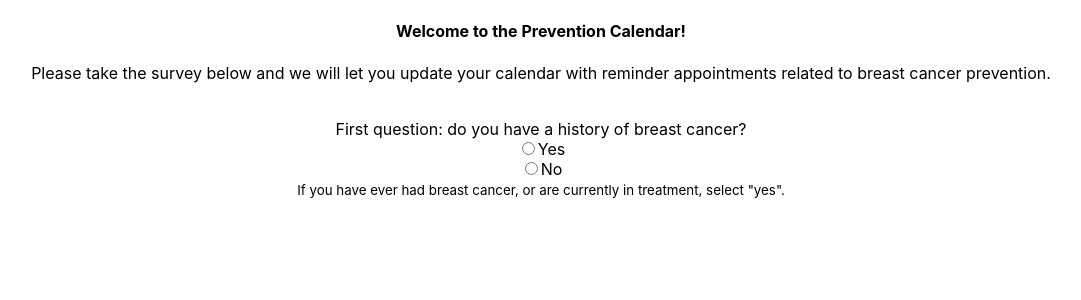
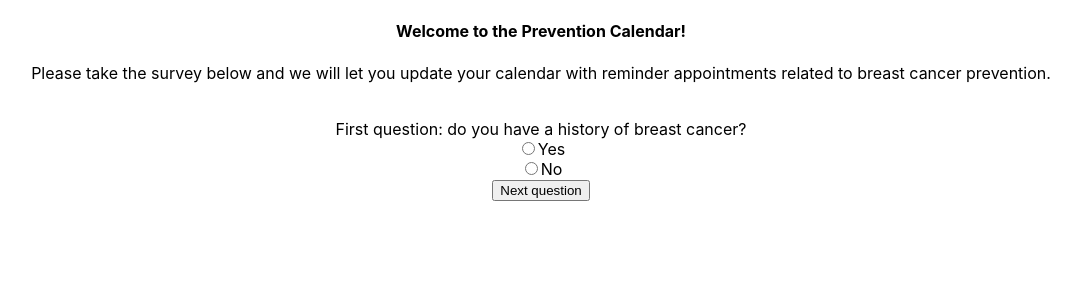
Before and after one commit to mNov/calendar_web_app, a React (Create React App) app in the folder calendar_web_app_client/: page / in a window 1280 px wide. Shown: the top 300 px of the page, without its empty margins (99-1180 px from the left). Built offline with nearby package versions, Linux system fonts and the light colour scheme.

Commit message:
use redux store, get a basic question flow going

```diff
--- a/calendar_web_app_client/src/app/store.js
+++ b/calendar_web_app_client/src/app/store.js
@@ -1,8 +1,8 @@
-import { configureStore } from '@reduxjs/toolkit';
-import counterReducer from '../features/counter/counterSlice';
+import { configureStore } from "@reduxjs/toolkit";
+import surveyReducer from "../features/survey/surveySlice";
 
 export default configureStore({
   reducer: {
-    counter: counterReducer,
+    survey: surveyReducer,
   },
 });
--- a/calendar_web_app_client/src/features/survey/Survey.js
+++ b/calendar_web_app_client/src/features/survey/Survey.js
@@ -1,56 +1,105 @@
 import React, { useState } from "react";
+import { useSelector, useDispatch } from "react-redux";
+import {
+  selectCurrentQuestion,
+  updateAnswer,
+  updateCurrentQuestion,
+} from "./surveySlice";
 import Form from "react-bootstrap/Form";
+import Button from "react-bootstrap/Button";
 
-export function Survey() {
-  const [surveyAnswers, setSurveyAnswers] = useState({
-    personalHistory: null,
-    familyHistory: null,
-    geneticMutation: null,
-    radiationBefore30: null,
-    below40: null,
-    between40And44: null,
-    between45And54: null,
-    above55: null,
-  });
-
-  const [currentQuestion, setCurrentQuestion] = useState(1);
-
-  const handleSurveyAnswerChange = (questionName) => (e) => {
-    setSurveyAnswers({
-      ...surveyAnswers,
-      [questionName]: e.target.value,
-    });
-    // console.log("the surveyanswers state is now");
-    // console.dir(surveyAnswers);
-  };
-
-  return (
-    <Form>
+function Question(props) {
+  const dispatch = useDispatch();
+  const [answer, setAnswer] = useState(null);
+  const currentQuestion = useSelector(selectCurrentQuestion);
+  return currentQuestion == props.questionName ? (
+    <>
+      <Form
+        onSubmit={(e) => {
+          e.preventDefault();
+          dispatch(updateAnswer(props.questionName, answer));
+          dispatch(updateCurrentQuestion());
+        }}
+      >
         <Form.Group>
-        <Form.Label>
-          First question: do you have a history of breast cancer?
-        </Form.Label>
+          <Form.Label>{props.questionString}</Form.Label>
           <Form.Check
             inline
             type="radio"
             label={"Yes"}
             value={true}
-          checked={surveyAnswers.personalHistory === "true"}
-          onChange={handleSurveyAnswerChange("personalHistory")}
+            checked={answer === "true"}
+            onChange={(e) => setAnswer(e.target.value)}
           />
           <Form.Check
             inline
             type="radio"
             label={"No"}
             value={false}
-          checked={surveyAnswers.personalHistory === "false"}
-          onChange={handleSurveyAnswerChange("personalHistory")}
+            checked={answer === "false"}
+            onChange={(e) => setAnswer(e.target.value)}
           />
-        <Form.Text className="text-muted">
-          If you have ever had breast cancer, or are currently in treatment,
-          select "yes".
-        </Form.Text>
+          <Form.Text className="text-muted">{props.questionText}</Form.Text>
         </Form.Group>
+        <Button variant="primary" type="submit">
+          Next question
+        </Button>
       </Form>
+    </>
+  ) : null;
+}
+
+export function Survey() {
+  const currentQuestion = useSelector(selectCurrentQuestion);
+  return (
+    <>
+      <Question
+        questionString="First question: do you have a history of breast cancer?"
+        questionDesc="If you have ever had breast cancer, or are currently in treatment, select 'yes'."
+        questionName="personalHistory"
+      />
+      <Question
+        questionString="Next question: do you have a family history of breast cancer?"
+        questionDesc="If anyone in your family has had breast cancer, select 'yes'."
+        questionName="familyHistory"
+      />
+      <Question
+        questionString="Next question: do you have a genetic mutation related to breast cancer?"
+        questionDesc="For example, BRCA1 or BRCA2"
+        questionName="geneticMutation"
+      />
+      <Question
+        questionString="Next question: have you had radiation to your chest before age 30?"
+        questionDesc="This would most likely be from cancer treatment, but could also be from certain types of scans (???)"
+        questionName="radiationBefore30"
+      />
+      <Question
+        questionString="Next question: are you below the age of 40?"
+        questionDesc="Ages 0-39"
+        questionName="below40"
+      />
+      <Question
+        questionString="Next question: are you between the ages of 40-44?"
+        questionDesc="Ages 40-44"
+        questionName="between40And44"
+      />
+      <Question
+        questionString="Next question: are you between the ages of 45-54?"
+        questionDesc="Ages 45-54"
+        questionName="between45And54"
+      />
+      <Question
+        questionString="Next question: are you 55 or older?"
+        questionDesc="Ages 55+"
+        questionName="above55"
+      />
+      {currentQuestion == "end" ? (
+        <div>
+          You've reached the end of the survey! Here are your recommendations,
+          which you can add to your Google calendar here. (Insert link to Google
+          calendar)
+        </div>
+      ) : null}
+    </>
   );
 }
--- a/calendar_web_app_client/src/features/survey/surveySlice.js
+++ b/calendar_web_app_client/src/features/survey/surveySlice.js
@@ -3,9 +3,58 @@ import { createSlice } from "@reduxjs/toolkit";
 export const surveySlice = createSlice({
   name: "survey",
   initialState: {
-    history: null,
+    personalHistory: null,
+    familyHistory: null,
+    geneticMutation: null,
+    radiationBefore30: null,
+    // TODO - maybe don't ask yes/no q's for all 4 of these
+    below40: null,
+    between40And44: null,
+    between45And54: null,
+    above55: null,
+    currentQuestion: "personalHistory",
   },
-  reducers: {},
+  reducers: {
+    updateAnswer: (state, action) => {
+      state[action.payload.question] = action.payload.answer;
+    },
+    updateCurrentQuestion: (state) => {
+      // tree logic goes here - TODO - this should be better
+      if (state.currentQuestion == "personalHistory") {
+        state.currentQuestion = "familyHistory";
+      } else if (state.currentQuestion == "familyHistory") {
+        state.currentQuestion = "geneticMutation";
+      } else if (state.currentQuestion == "geneticMutation") {
+        state.currentQuestion = "radiationBefore30";
+      } else if (state.currentQuestion == "radiationBefore30") {
+        state.currentQuestion = "below40";
+      } else if (state.currentQuestion == "below40") {
+        if (state.below40 === false) {
+          state.currentQuestion = "between40And44";
+        } else {
+          state.currentQuestion = "end";
+        }
+      } else if (state.currentQuestion == "between40And44") {
+        if (state.between40And44 == false) {
+          state.currentQuestion = "between45And54";
+        } else {
+          state.currentQuestion = "end";
+        }
+      } else if (state.currentQuestion == "between45And54") {
+        if (state.between45And54 == false) {
+          state.currentQuestion = "above55"; // TODO - is this necessary?
+        } else {
+          state.currentQuestion = "end";
+        }
+      } else {
+        state.currentQuestion = "end";
+      }
+    },
+  },
 });
 
+export const { updateAnswer, updateCurrentQuestion } = surveySlice.actions;
+
+export const selectCurrentQuestion = (state) => state.survey.currentQuestion;
+
 export default surveySlice.reducer;
```
Lines whose indentation alone changed are shown as unchanged.
